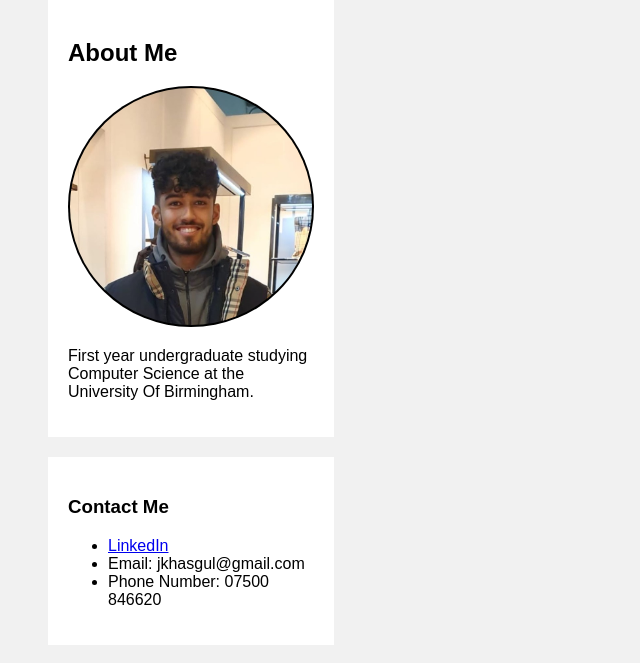
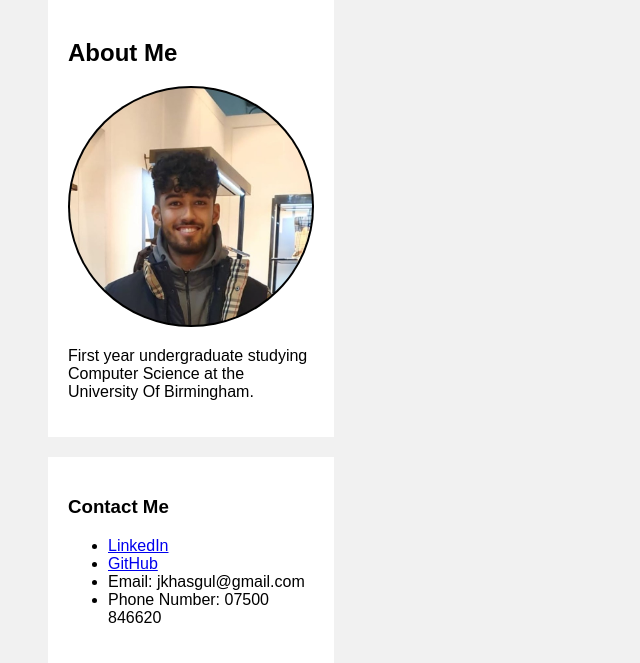
Before and after one commit to JHasgul/webapp, a Django app: page / in a window 1280 px wide. Shown: the part 228-891 px from the top of the page, without its empty margins (0-640 px from the left). Run offline with Django 3.2, Linux system fonts and the light colour scheme; data that the repository does not hold is empty.

Commit message:
Added GitHub link.

```diff
--- a/blog/templates/blog/post_list.html
+++ b/blog/templates/blog/post_list.html
@@ -43,6 +43,7 @@
 					<h3>Contact Me</h3>
 					<ul>
 						<li><a href="http://www.linkedin.com/in/jordan-hasgul">LinkedIn</a></li>
+						<li><a href="https://github.com/JHasgul">GitHub</a></li>
 						<li>Email: jkhasgul@gmail.com</li>
 						<li>Phone Number: 07500 846620</li>
 					</ul>
```
